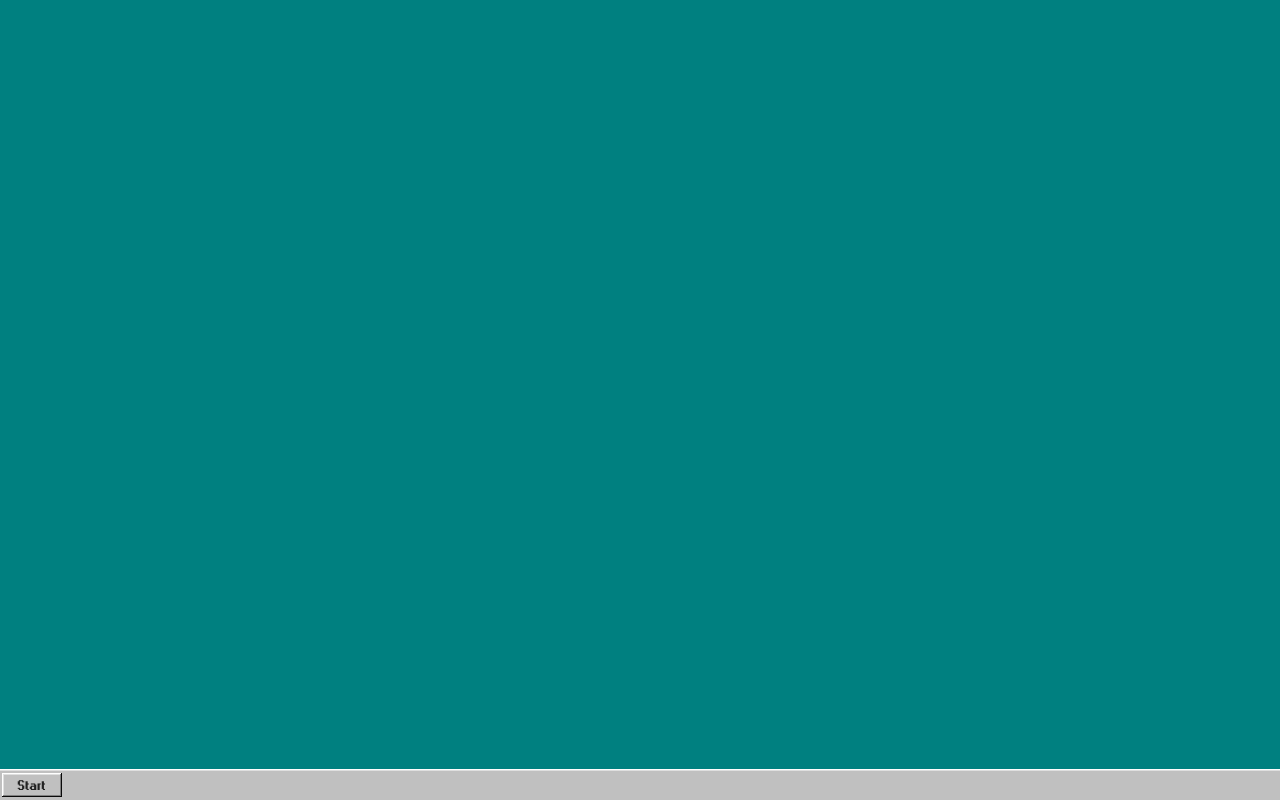
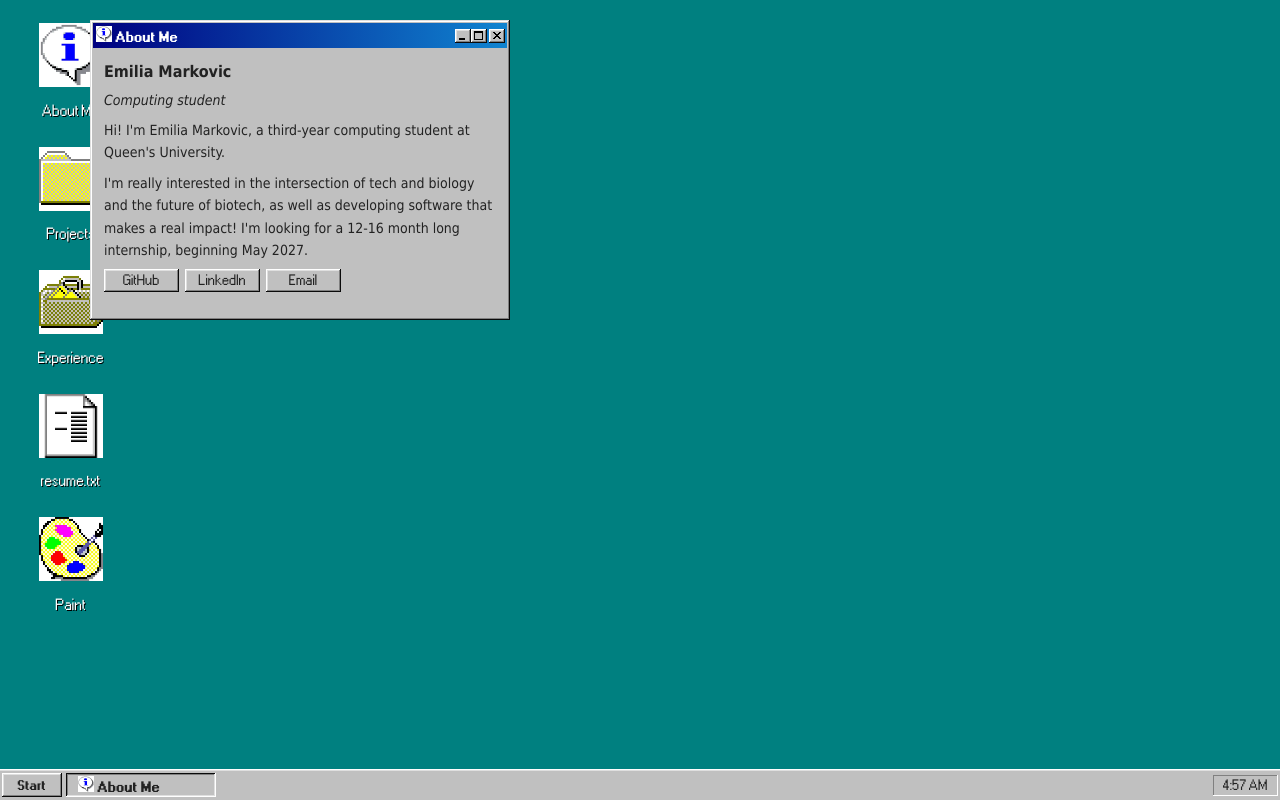
Before and after one commit to emiliamarkovic/portfolio, a plain HTML site: page index.html in a window 1280 px wide. Drawn offline with nearby package versions, Linux system fonts and the light colour scheme.

Commit message:
fix: missing icons

```diff
--- a/index.html
+++ b/index.html
@@ -24,4 +24,9 @@
   <footer id="taskbar">
     <button id="start-button" class="start-button"><b>Start</b></button>
     <div id="task-buttons"></div>
-    <div i
+    <div id="clock" class="clock" aria-label="Clock"></div>
+  </footer>
+
+  <script src="script.js"></script>
+</body>
+</html>
--- a/script.js
+++ b/script.js
@@ -186,7 +186,7 @@ function openWindow(key, build) {
   // Taskbar button for this window
   const taskBtn = document.createElement("button");
   taskBtn.className = "task-btn";
-  taskBtn.innerHTML = `${cfg.icon} ${cfg.title}`;
+  taskBtn.innerHTML = `${iconHTML(cfg.icon, 16)} ${cfg.title}`;
   taskBtn.addEventListener("click", () => {
     const entry = openWindows.get(key);
     if (entry.win.classList.contains("minimized")) focusWindow(key);
@@ -498,7 +498,7 @@ desktop.addEventListener("pointerdown", (e) => {
 // Start menu
 apps.forEach((app) => {
   const li = document.createElement("li");
-  li.innerHTML = `${app.icon}  ${app.label}`;
+  li.innerHTML = `${iconHTML(app.icon, 16)}  ${app.label}`;
   li.addEventListener("click", () => {
     openApp(app);
     startMenu.hidden = true;
```
